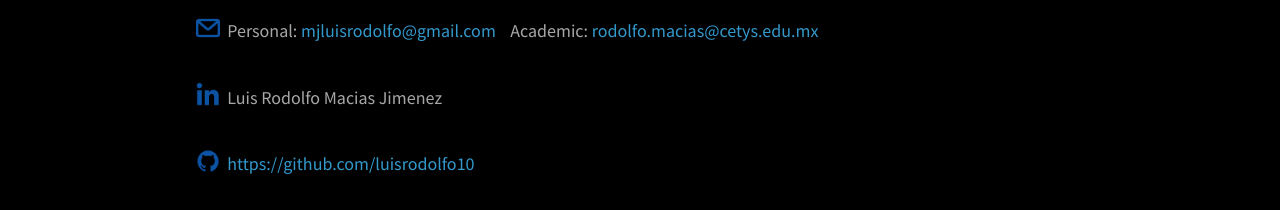
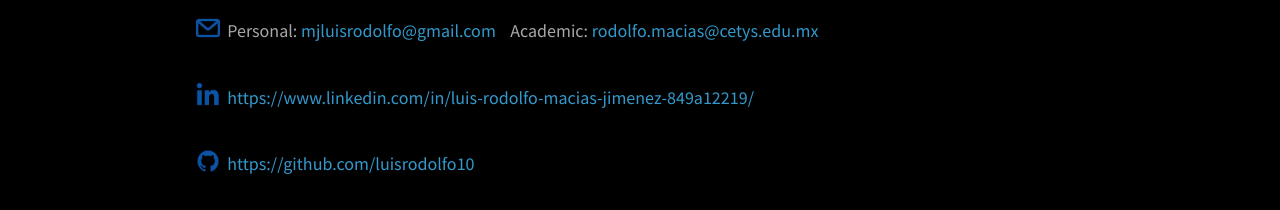
Before and after one commit to luisrodolfo10/luisrodolfo10.github.io, a plain HTML site: page contact.html in a window 1280 px wide. Shown: the part 552-762 px from the top of the page. Drawn offline with Linux system fonts and the light colour scheme.

Commit message:
Update contact.html

```diff
--- a/contact.html
+++ b/contact.html
@@ -158,7 +158,7 @@ https://templatemo.com/tm-552-video-catalog
 
                                     <p>
                                     <img src="img/linkedin-icon.png" alt="Image" class="img-fluid tm-catalog-item-img mb-4" width="24" style="vertical-align: middle;">
-                                    <span class="mb-4 tm-text-description"  style="vertical-align: text-bottom;">&nbsp;Luis Rodolfo Macias Jimenez</span>
+                                    <span class="mb-4 tm-text-description"  style="vertical-align: text-bottom;">&nbsp;<a class="tm-text-link" href="https://www.linkedin.com/in/luis-rodolfo-macias-jimenez-849a12219/" target="_blank">https://www.linkedin.com/in/luis-rodolfo-macias-jimenez-849a12219/</a></span>
                                     </p>
 
                                     <p>
```
